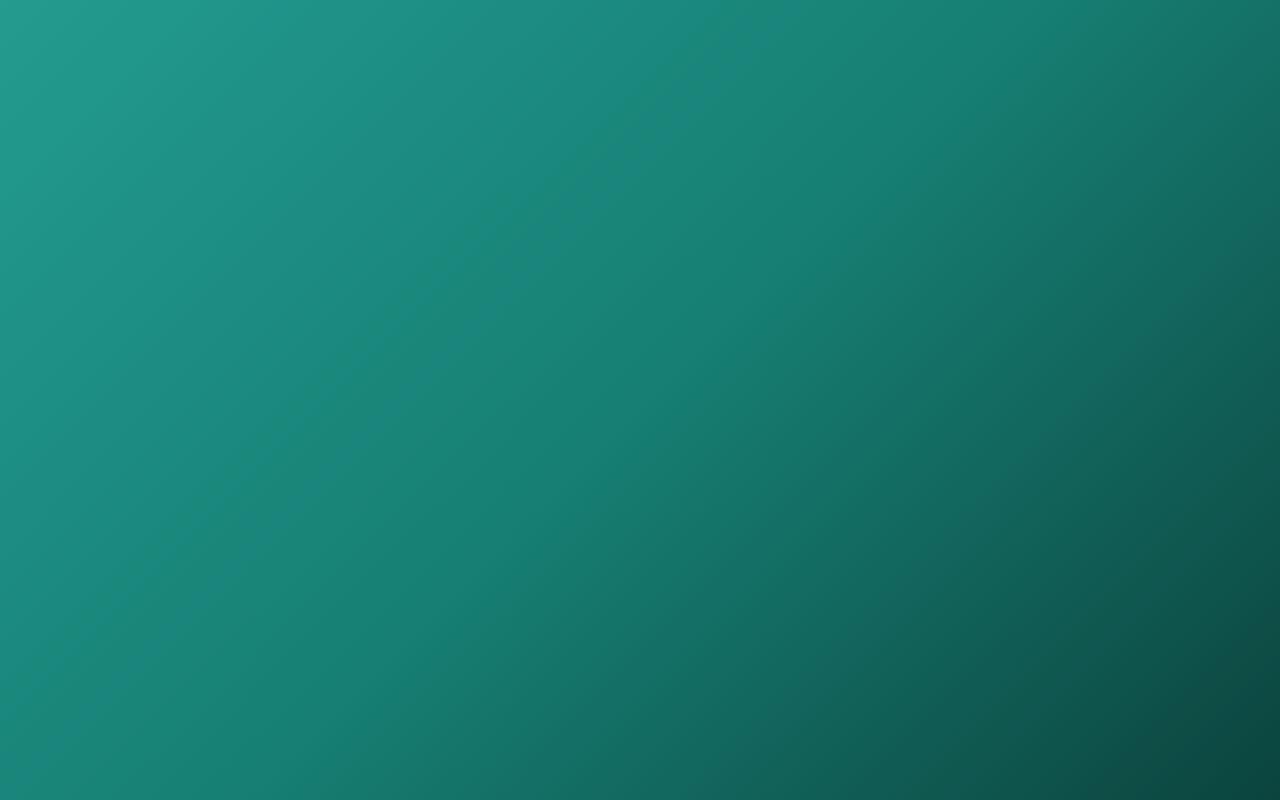
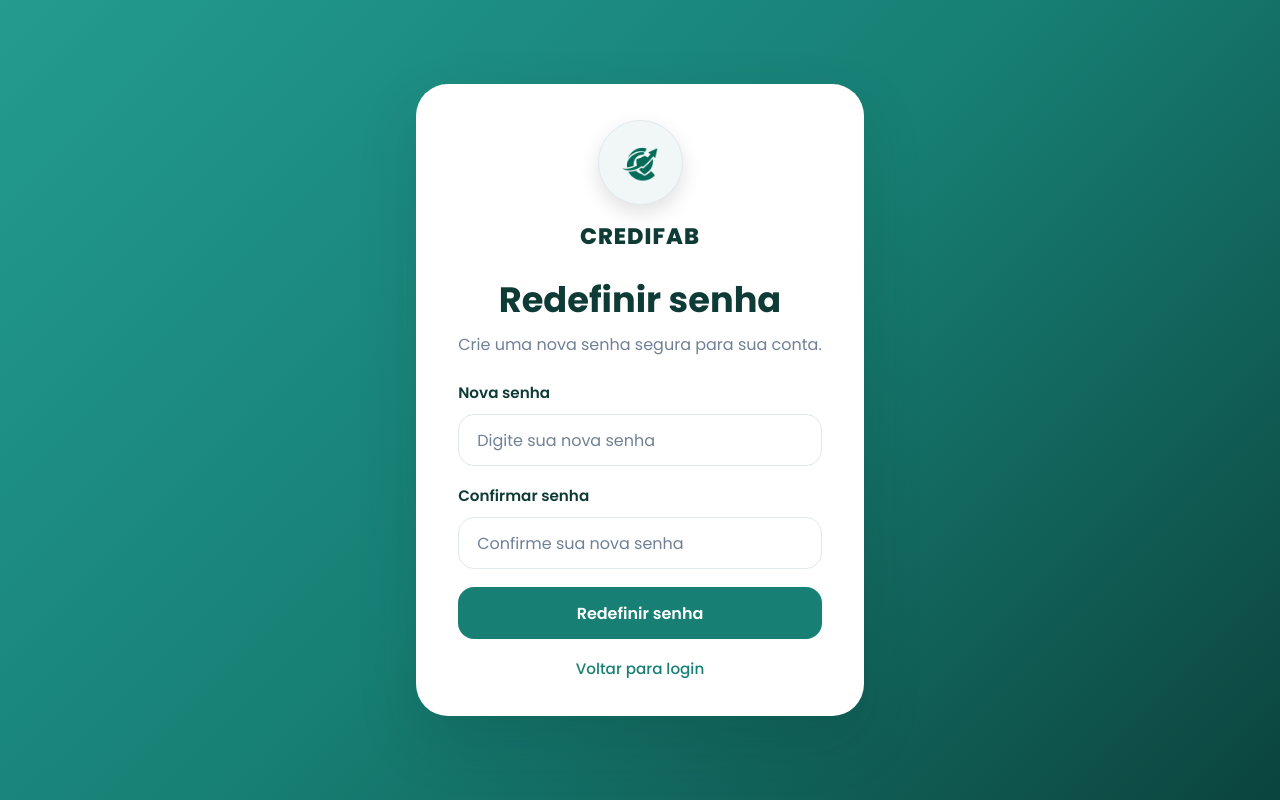
Before and after one commit to FGA0138-MDS-Ajax/2026.1-T01-Parnas, a React (Vite) app in the folder frontend/: page /redefinir-senha in a window 1280 px wide. Before the commit this address had no page. Built offline with nearby package versions, Linux system fonts and the light colour scheme.

Commit message:
fix: restaura a tela RedefinirSenha e mantem apenas o conserto do token

```diff
--- /dev/null
+++ b/frontend/src/pages/RedefinirSenha/RedefinirSenha.css
@@ -0,0 +1,225 @@
+.reset-password-container {
+  width: 100%;
+  min-height: 100vh;
+
+  display: flex;
+  justify-content: center;
+  align-items: center;
+
+  padding: 24px;
+}
+
+.reset-password-card {
+  width: 100%;
+  max-width: 520px;
+
+  background: var(--fundo-card);
+
+  border-radius: 32px;
+
+  padding: 36px 42px;
+
+  box-shadow: 0 25px 60px rgba(6, 38, 35, 0.15);
+}
+
+.reset-password-brand {
+  display: flex;
+  flex-direction: column;
+  align-items: center;
+
+  gap: 14px;
+
+  margin-bottom: 28px;
+}
+
+.reset-password-brand-icon {
+  width: 85px;
+  height: 85px;
+
+  display: flex;
+  justify-content: center;
+  align-items: center;
+
+  border-radius: 50%;
+
+  background: var(--verde-suave);
+
+  border: 1px solid var(--borda-input);
+
+  box-shadow: 0 8px 20px rgba(0, 0, 0, 0.12);
+}
+
+.reset-password-brand span {
+  font-size: 1.4rem;
+  font-weight: 800;
+
+  letter-spacing: 1px;
+
+  color: var(--texto-principal);
+}
+
+.reset-password-header {
+  text-align: center;
+
+  margin-bottom: 24px;
+}
+
+.reset-password-title {
+  color: var(--texto-principal);
+
+  font-size: 2.2rem;
+  font-weight: 700;
+
+  line-height: 1.1;
+}
+
+.reset-password-description {
+  margin-top: 12px;
+
+  color: var(--texto-placeholder);
+
+  font-size: 1rem;
+
+  line-height: 1.6;
+}
+
+.reset-password-form {
+  display: flex;
+  flex-direction: column;
+
+  gap: 18px;
+}
+
+.reset-password-field-group {
+  display: flex;
+  flex-direction: column;
+
+  gap: 10px;
+}
+
+.reset-password-label {
+  color: var(--texto-principal);
+
+  font-size: 0.95rem;
+  font-weight: 600;
+}
+
+.reset-password-input {
+  width: 100%;
+  height: 52px;
+
+  background: var(--branco);
+
+  border: 1px solid var(--borda-input);
+
+  border-radius: 16px;
+
+  padding: 0 18px;
+
+  font-size: 1rem;
+
+  color: var(--texto-principal);
+
+  transition: var(--transicao-suave);
+}
+
+.reset-password-input::placeholder {
+  color: var(--texto-placeholder);
+}
+
+.reset-password-input:focus {
+  outline: none;
+
+  border-color: var(--verde-claro);
+
+  box-shadow: 0 0 0 3px rgba(35, 155, 143, 0.15);
+}
+
+.reset-password-button {
+  width: 100%;
+  height: 52px;
+
+  border: none;
+
+  border-radius: 16px;
+
+  background: var(--azul) !important;
+
+  color: var(--branco);
+
+  font-size: 1rem;
+  font-weight: 600;
+
+  cursor: pointer;
+
+  transition: var(--transicao-suave);
+}
+
+.reset-password-button:hover:not(:disabled) {
+  background-color: var(--verde-escuro) !important;
+
+  box-shadow: 0 4px 12px rgba(11, 68, 62, 0.25);
+}
+
+.reset-password-button:disabled {
+  opacity: 0.6;
+
+  cursor: not-allowed;
+
+  transform: none;
+
+  box-shadow: none;
+}
+
+.reset-password-success,
+.reset-password-error {
+  padding: 14px 16px;
+
+  border-radius: 14px;
+
+  font-size: 0.92rem;
+
+  text-align: center;
+
+  font-weight: 500;
+}
+
+.reset-password-success {
+  background: rgba(56, 161, 105, 0.12);
+
+  color: var(--sucesso);
+}
+
+.reset-password-error {
+  background: rgba(229, 62, 62, 0.12);
+
+  color: var(--erro);
+}
+
+.reset-password-link {
+  text-align: center;
+
+  color: var(--azul);
+
+  font-size: 0.95rem;
+  font-weight: 500;
+
+  text-decoration: none;
+
+  transition: var(--transicao-suave);
+}
+
+.reset-password-link:hover {
+  color: var(--verde-claro);
+  text-decoration: underline;
+}
+
+@media (max-width: 480px) {
+  .reset-password-card {
+    padding: 32px 22px;
+  }
+
+  .reset-password-title {
+    font-size: 1.9rem;
+  }
+}
--- /dev/null
+++ b/frontend/src/pages/RedefinirSenha/RedefinirSenha.jsx
@@ -0,0 +1,127 @@
+import { useState } from "react";
+import logoImg from "../../assets/CredifabLogo.png";
+import "./RedefinirSenha.css";
+
+export function RedefinirSenha() {
+  const [newPassword, setNewPassword] = useState("");
+
+  const [confirmPassword, setConfirmPassword] = useState("");
+
+  const [successMessage, setSuccessMessage] = useState("");
+
+  const [errorMessage, setErrorMessage] = useState("");
+
+  const [loading, setLoading] = useState(false);
+
+  async function handleSubmit(event) {
+    event.preventDefault();
+
+    setSuccessMessage("");
+    setErrorMessage("");
+
+    if (newPassword.length < 8) {
+      setErrorMessage("A senha deve possuir no mínimo 8 caracteres.");
+
+      return;
+    }
+
+    if (newPassword !== confirmPassword) {
+      setErrorMessage("As senhas não coincidem.");
+
+      return;
+    }
+
+    try {
+      setLoading(true);
+
+      // await api.post('/reset-password', {
+      //   password: newPassword
+      // });
+
+      await new Promise((resolve) => setTimeout(resolve, 1500));
+
+      setSuccessMessage("Senha redefinida com sucesso.");
+
+      setNewPassword("");
+      setConfirmPassword("");
+    } catch {
+      setErrorMessage("Erro ao redefinir senha.");
+    } finally {
+      setLoading(false);
+    }
+  }
+
+  return (
+    <section className="reset-password-container">
+      <div className="reset-password-card">
+        <div className="reset-password-brand">
+          <div className="reset-password-brand-icon">
+            <img
+              src={logoImg}
+              className="forgot-password-logo-img"
+              alt="Logo CREDIFAB"
+            />
+          </div>
+
+          <span>CREDIFAB</span>
+        </div>
+
+        <div className="reset-password-header">
+          <h1 className="reset-password-title">Redefinir senha</h1>
+
+          <p className="reset-password-description">
+            Crie uma nova senha segura para sua conta.
+          </p>
+        </div>
+
+        <form className="reset-password-form" onSubmit={handleSubmit}>
+          <div className="reset-password-field-group">
+            <label className="reset-password-label">Nova senha</label>
+
+            <input
+              className="reset-password-input"
+              type="password"
+              placeholder="Digite sua nova senha"
+              value={newPassword}
+              onChange={(event) => setNewPassword(event.target.value)}
+              required
+            />
+          </div>
+
+          <div className="reset-password-field-group">
+            <label className="reset-password-label">Confirmar senha</label>
+
+            <input
+              className="reset-password-input"
+              type="password"
+              placeholder="Confirme sua nova senha"
+              value={confirmPassword}
+              onChange={(event) => setConfirmPassword(event.target.value)}
+              required
+            />
+          </div>
+
+          {successMessage && (
+            <div className="reset-password-success">{successMessage}</div>
+          )}
+
+          {errorMessage && (
+            <div className="reset-password-error">{errorMessage}</div>
+          )}
+
+          <button
+            className="reset-password-button"
+            type="submit"
+            disabled={loading}
+          >
+            {loading ? "Redefinindo..." : "Redefinir senha"}
+          </button>
+
+          <a className="reset-password-link" href="/login">
+            Voltar para login
+          </a>
+        </form>
+      </div>
+    </section>
+  );
+}
--- a/frontend/src/routes.jsx
+++ b/frontend/src/routes.jsx
@@ -3,6 +3,7 @@ import useAuth from './hooks/useAuth';
 import Login from './pages/Login/Login';
 import CadastroEmpresa from './pages/CadastroEmpresa/CadastroEmpresa';
 import { EsqueciSenha } from './pages/EsqueciSenha/EsqueciSenha';
+import { RedefinirSenha } from './pages/RedefinirSenha/RedefinirSenha';
 import Categorias from './pages/Categorias/Categorias';
 import Register from './pages/Register/Register';
 import LayoutBase from './components/Layout/LayoutBase';
@@ -30,6 +31,7 @@ export const AppRoutes = () => {
         <Route path="/login" element={<Login />} />
         <Route path="/register" element={<Register />} />
         <Route path="/esqueci-senha" element={<EsqueciSenha />} />
+        <Route path="/redefinir-senha" element={<RedefinirSenha />} />
 
         {/* Rotas Privadas */}
         <Route
```
Also changed, not shown: 1 other file (tests, documents, lock files or other folders).
